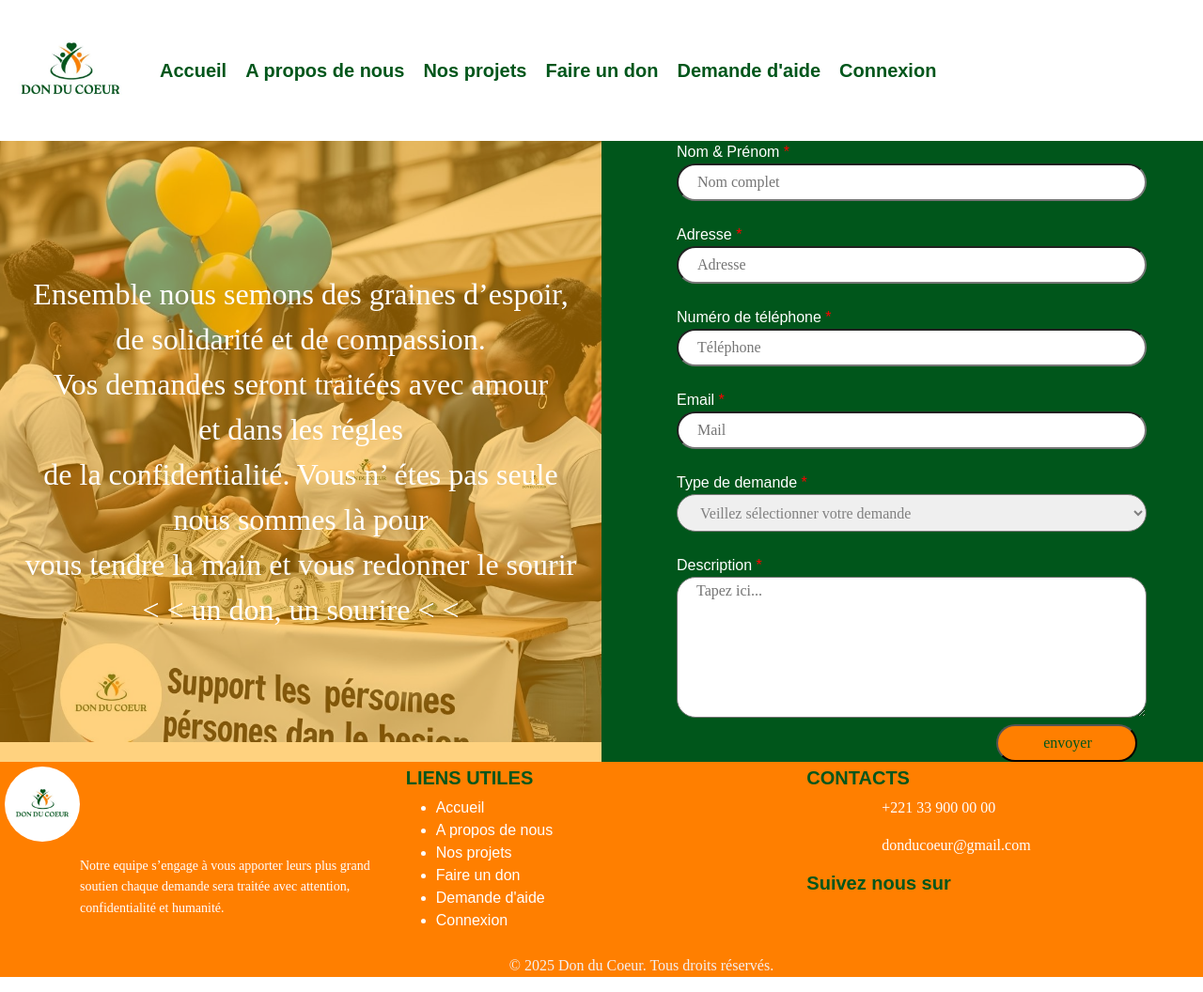
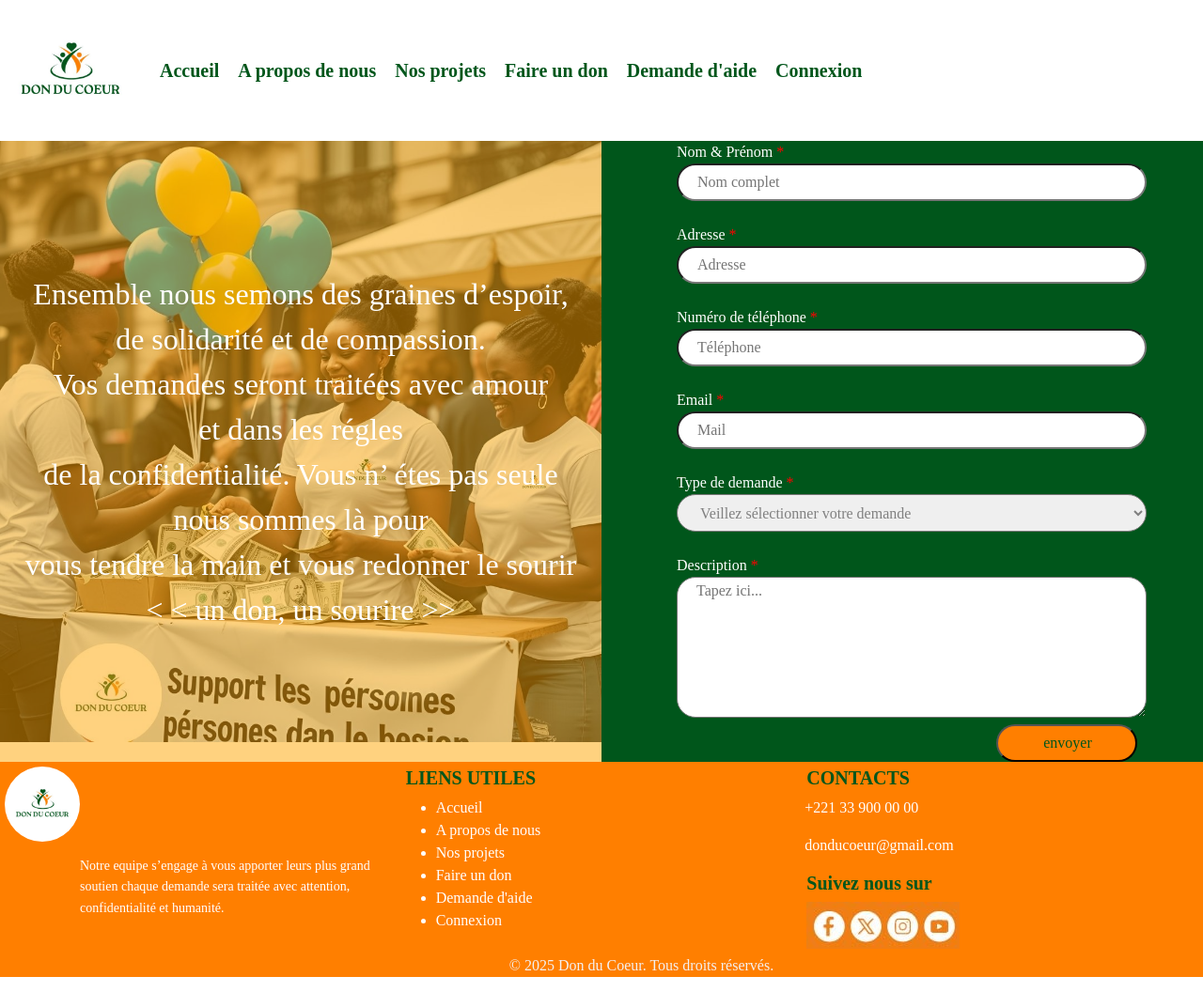
Before and after one commit to KanyC11/Memoire---E-social, a PHP site: page /page-demande-aide.html in a window 1280 px wide. Shown: the whole page at 94% size. Run offline with PHP 8.4, Linux system fonts and the light colour scheme.

Commit message:
quelques modifications dans le footer

```diff
--- a/demande-aide.css
+++ b/demande-aide.css
@@ -1,6 +1,7 @@
 *{
     box-sizing: border-box;
     max-width: 100%;
+    font-family: 'Times New Roman', Times, serif;
   }
   body{
     margin: 0;
@@ -47,6 +48,7 @@ H4{
 }
 .p-footer{
     color: white;
+    margin-left: -2px;
 }
 .footer-menu{
     color: white;
@@ -169,7 +171,7 @@ textarea{
       left: 0;
       width: 100%;
       height: 100%;
-      background-color: rgba(255, 165, 0, 0.5); /* Orange avec opacité */
+      background-color: rgba(255, 165, 0, 0.5);
       color: white;
       display: flex;
       justify-content: center;
--- a/page-demande-aide.html
+++ b/page-demande-aide.html
@@ -30,7 +30,7 @@
 <div class="dernier">Ensemble nous semons des graines  d’espoir,<br> de solidarité et de compassion. <br>
     Vos demandes seront traitées avec  amour <br> et dans les régles <br> de la confidentialité.
     Vous n’ étes pas  seule<br> nous sommes là pour <br> vous tendre la main  et vous redonner le sourir <br>
-       &lt; &lt; un don, un sourire &lt; &lt;
+       &lt; &lt; un don, un sourire >>
 </div>
 
  </div>
@@ -94,6 +94,7 @@
                 <p class="p-footer">+221 33 900 00 00</p>
                 <p class="p-footer">donducoeur@gmail.com</p>
                 <h4>Suivez nous sur</h4>
+                <img src="images/icone-sociaux_Plan de travail 1.jpg" alt="">
             </div>
         </div>
         <div class="footer-bottom" style="background-color: #ff7f00;">
```
Also changed, not shown: images/icone-sociaux_Plan de travail 1.jpg (added).
